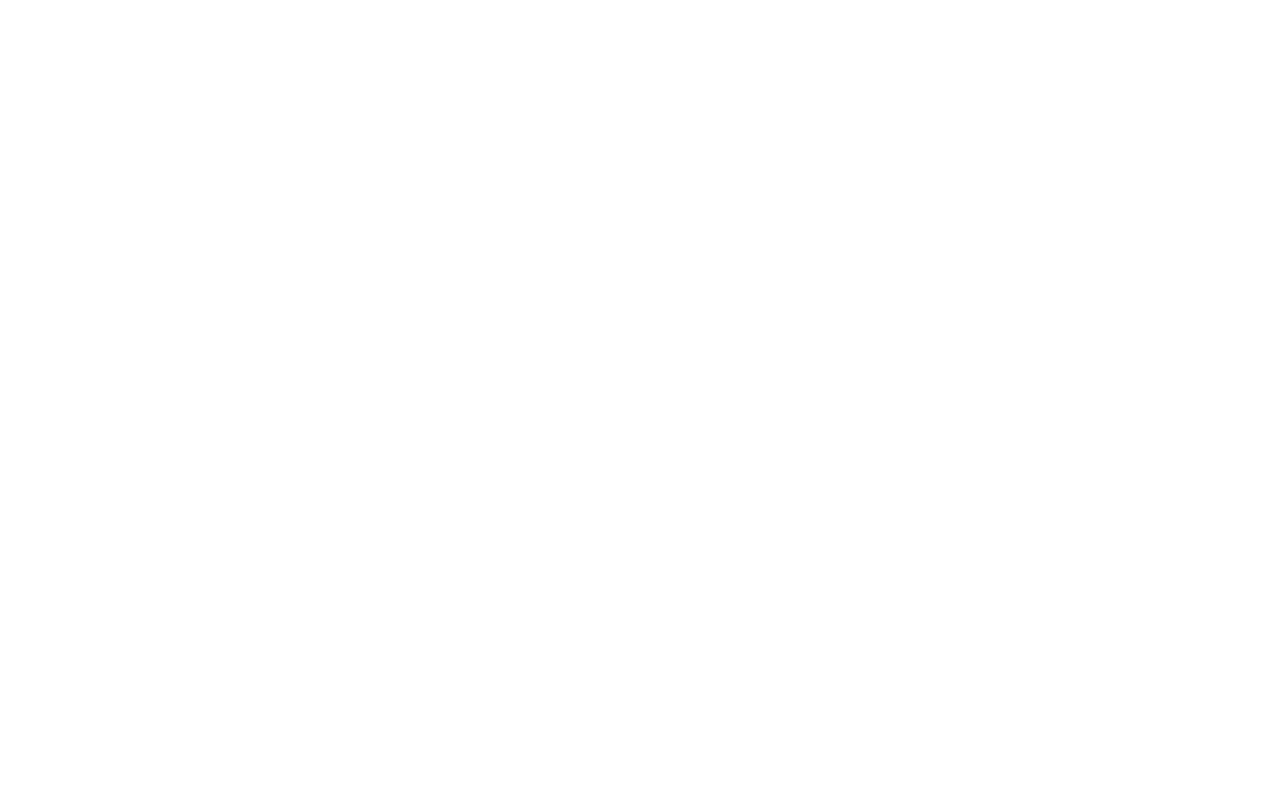
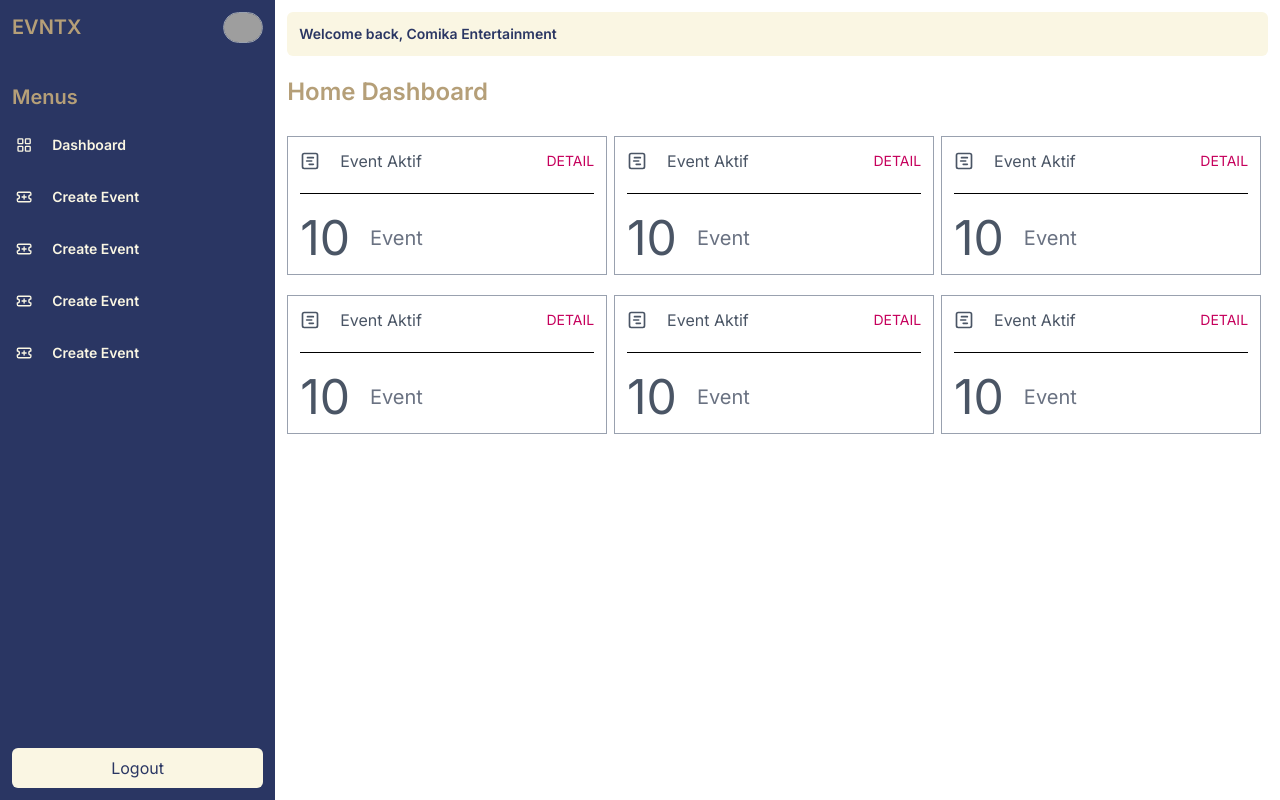
Before and after one commit to nndafnmain/evtx-client, a React (Vite) app: page /organizer/dashboard/home in a window 1280 px wide. Before the commit this address had no page. Built offline with nearby package versions, Linux system fonts and the light colour scheme; grey boxes are pictures that could not be loaded.

Commit message:
style:dashboard

```diff
--- a/src/App.tsx
+++ b/src/App.tsx
@@ -3,7 +3,8 @@
 import { Register } from "./features/auth/components/Register";
 import { Auth } from "./features/auth/pages/Auth";
 import { Dashboard } from "./features/dashboard/pages/Dashboard";
-import { CreateEvent } from "./features/dashboard/components/CreateEvent";
+import { CreateEvent } from "./features/dashboard/pages/CreateEvent";
+import { HomeDashboard } from "./features/dashboard/pages/HomeDashboard";
 
 function App() {
   return (
@@ -14,7 +15,7 @@
           <Route path="login" element={<Login />} />
         </Route>
         <Route path="/organizer/dashboard" element={<Dashboard />}>
-          <Route path="event" element={<h1>DASHBOARD HOME</h1>} />
+          <Route path="home" element={<HomeDashboard />} />
           <Route path="event/create" element={<CreateEvent />} />
         </Route>
       </Routes>
--- a/src/features/dashboard/components/AppSideBar.tsx
+++ b/src/features/dashboard/components/AppSideBar.tsx
@@ -10,7 +10,7 @@
         className="text-[#FAF6E3] transition duration-300 group-hover:text-[#2A3663]"
       />
     ),
-    to: "/organizer/dashboard/event",
+    to: "/organizer/dashboard/home",
   },
   {
     title: "Create Event",
--- /dev/null
+++ b/src/features/dashboard/components/EventInfoCard.tsx
@@ -0,0 +1,38 @@
+import { SquareChartGantt } from "lucide-react";
+import React from "react";
+import { Link } from "react-router-dom";
+
+export interface IEventInfo {
+  icon: any;
+  title: string;
+  to: string;
+  total: number;
+  subTitle: string;
+}
+
+export const EventInfoCard: React.FC<IEventInfo> = ({
+  icon,
+  subTitle,
+  title,
+  to,
+  total,
+}) => {
+  return (
+    <article className="w-80 space-y-5 border border-gray-400 p-3">
+      <section className="flex items-center justify-between">
+        <div className="flex items-center gap-5">
+          {icon}
+          <p className="text-base text-gray-600">{title}</p>
+        </div>
+        <Link to={to}>
+          <p className="text-sm text-pink-700">DETAIL</p>
+        </Link>
+      </section>
+      <hr />
+      <section className="flex items-center gap-5">
+        <p className="text-5xl font-normal text-gray-600">{total}</p>
+        <p className="text-xl font-normal text-gray-500">{subTitle}</p>
+      </section>
+    </article>
+  );
+};
--- a/src/features/dashboard/pages/Dashboard.tsx
+++ b/src/features/dashboard/pages/Dashboard.tsx
@@ -1,5 +1,6 @@
 import { Outlet } from "react-router-dom";
 import { DashboardLayout } from "./DashboardLayout";
+import { HomeDashboard } from "./HomeDashboard";
 
 export const Dashboard = () => {
   return (
--- /dev/null
+++ b/src/features/dashboard/pages/HomeDashboard.tsx
@@ -0,0 +1,70 @@
+import { SquareChartGantt } from "lucide-react";
+import { EventInfoCard, IEventInfo } from "../components/EventInfoCard";
+
+const homeDashboard: IEventInfo[] = [
+  {
+    title: "Event Aktif",
+    icon: <SquareChartGantt className="text-gray-600" size={20} />,
+    subTitle: "Event",
+    to: "/organizer/dashboard/event",
+    total: 10,
+  },
+  {
+    title: "Event Aktif",
+    icon: <SquareChartGantt className="text-gray-600" size={20} />,
+    subTitle: "Event",
+    to: "/organizer/dashboard/event",
+    total: 10,
+  },
+  {
+    title: "Event Aktif",
+    icon: <SquareChartGantt className="text-gray-600" size={20} />,
+    subTitle: "Event",
+    to: "/organizer/dashboard/event",
+    total: 10,
+  },
+  {
+    title: "Event Aktif",
+    icon: <SquareChartGantt className="text-gray-600" size={20} />,
+    subTitle: "Event",
+    to: "/organizer/dashboard/event",
+    total: 10,
+  },
+  {
+    title: "Event Aktif",
+    icon: <SquareChartGantt className="text-gray-600" size={20} />,
+    subTitle: "Event",
+    to: "/organizer/dashboard/event",
+    total: 10,
+  },
+  {
+    title: "Event Aktif",
+    icon: <SquareChartGantt className="text-gray-600" size={20} />,
+    subTitle: "Event",
+    to: "/organizer/dashboard/event",
+    total: 10,
+  },
+];
+
+export const HomeDashboard = () => {
+  return (
+    <main className="mt-5 space-y-7">
+      <h1 className="text-2xl font-semibold text-[#B59F78]">Home Dashboard</h1>
+      <section className="grid grid-cols-3 gap-y-5">
+        {homeDashboard.map((val, idx) => {
+          return (
+            <div key={idx}>
+              <EventInfoCard
+                icon={val.icon}
+                subTitle={val.subTitle}
+                title={val.title}
+                to={val.to}
+                total={val.total}
+              />
+            </div>
+          );
+        })}
+      </section>
+    </main>
+  );
+};
```
Also changed, not shown: src/features/dashboard/pages/CreateEvent.tsx (renamed from src/features/dashboard/components/CreateEvent.tsx).
